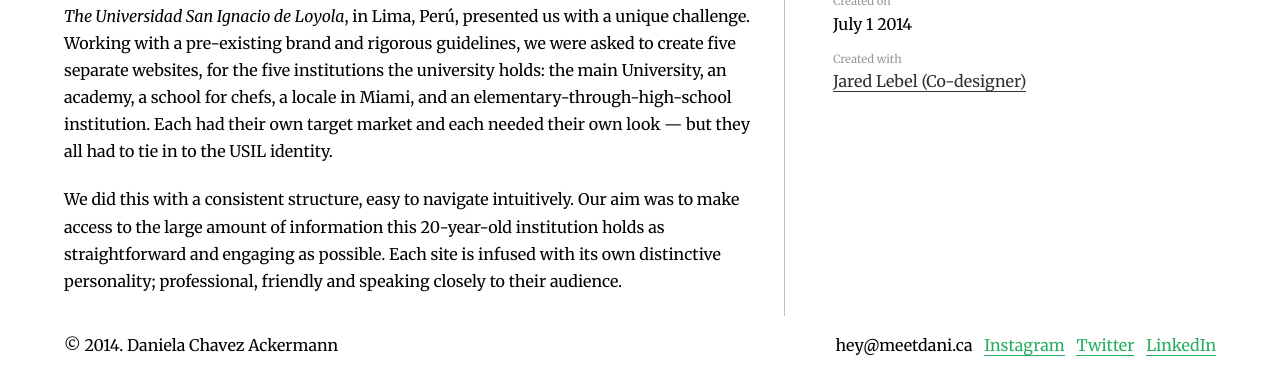
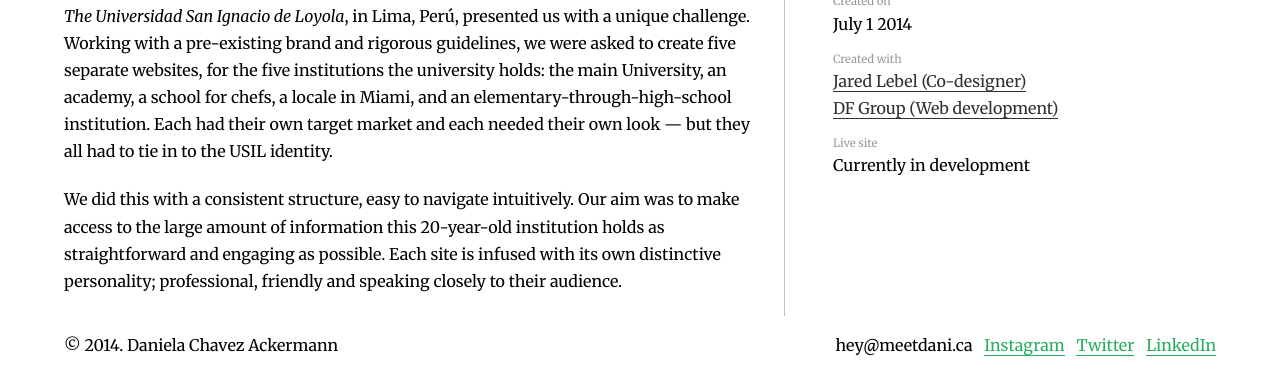
Before and after one commit to chav0021/meet_dani, a plain HTML site: page pf7.html in a window 1280 px wide. Shown: the part 667-1042 px from the top of the page. Drawn offline with Linux system fonts and the light colour scheme.

Commit message:
Fixed links, added 'currently in dev' tags

```diff
--- a/pf7.html
+++ b/pf7.html
@@ -42,7 +42,9 @@
 				<dt>Created on</dt>
 				<dd>July 1 2014</dd>
 				<dt>Created with</dt>
-				<dd><a href="http://www.meetjared.ca">Jared Lebel (Co-designer)</a></dd>
+				<dd><a href="http://www.meetjared.ca">Jared Lebel (Co-designer)</a><br><a href="http://www.df.pe/">DF Group (Web development)</a></dd>
+				<dt>Live site</dt>
+				<dd>Currently in development</dd>
 			</dl>
 		</div>
 	</div>
```
Also changed, not shown: pf2.html (+2 -0 lines), pf3.html (+2 -0 lines), pf4.html (+2 -0 lines).
